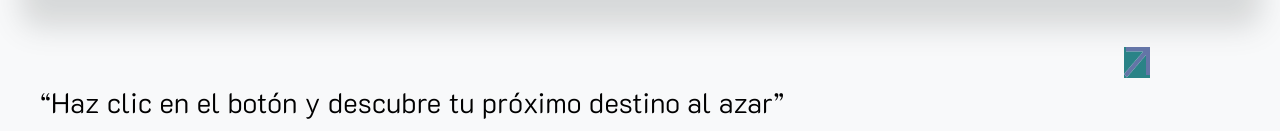
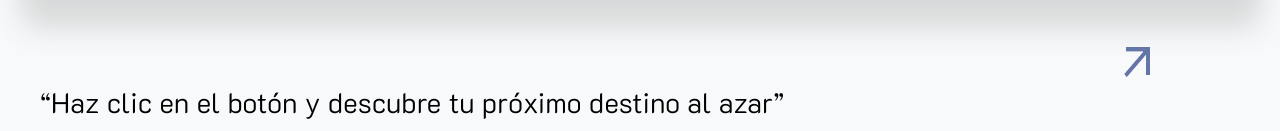
Before and after one commit to sslucasmv/dondecomemos, a plain HTML site: page index.html in a window 1280 px wide. Shown: the part 243-374 px from the top of the page. Drawn offline with Linux system fonts and the light colour scheme.

Commit message:
arrow.png bien

```diff
--- a/css/styles.css
+++ b/css/styles.css
@@ -145,13 +145,11 @@ header {
         span.arrow {
             width: 26px;
             height: 31px;
-            background-color: #2A8387;
             background-image: url('../arrow.png');
             display: block;
             position: absolute;
             right: 130px;
         }
-
 
 
 .card {
```
